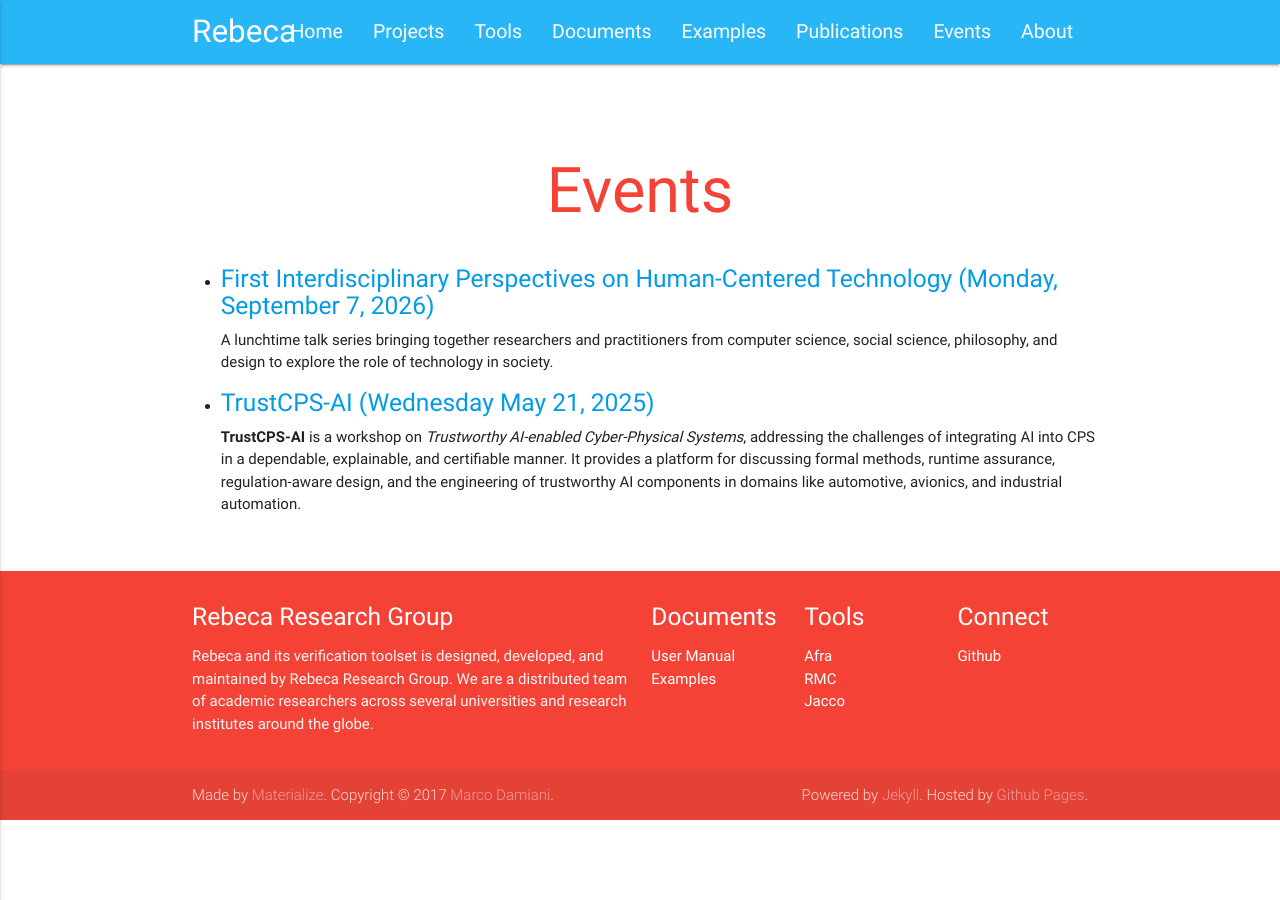
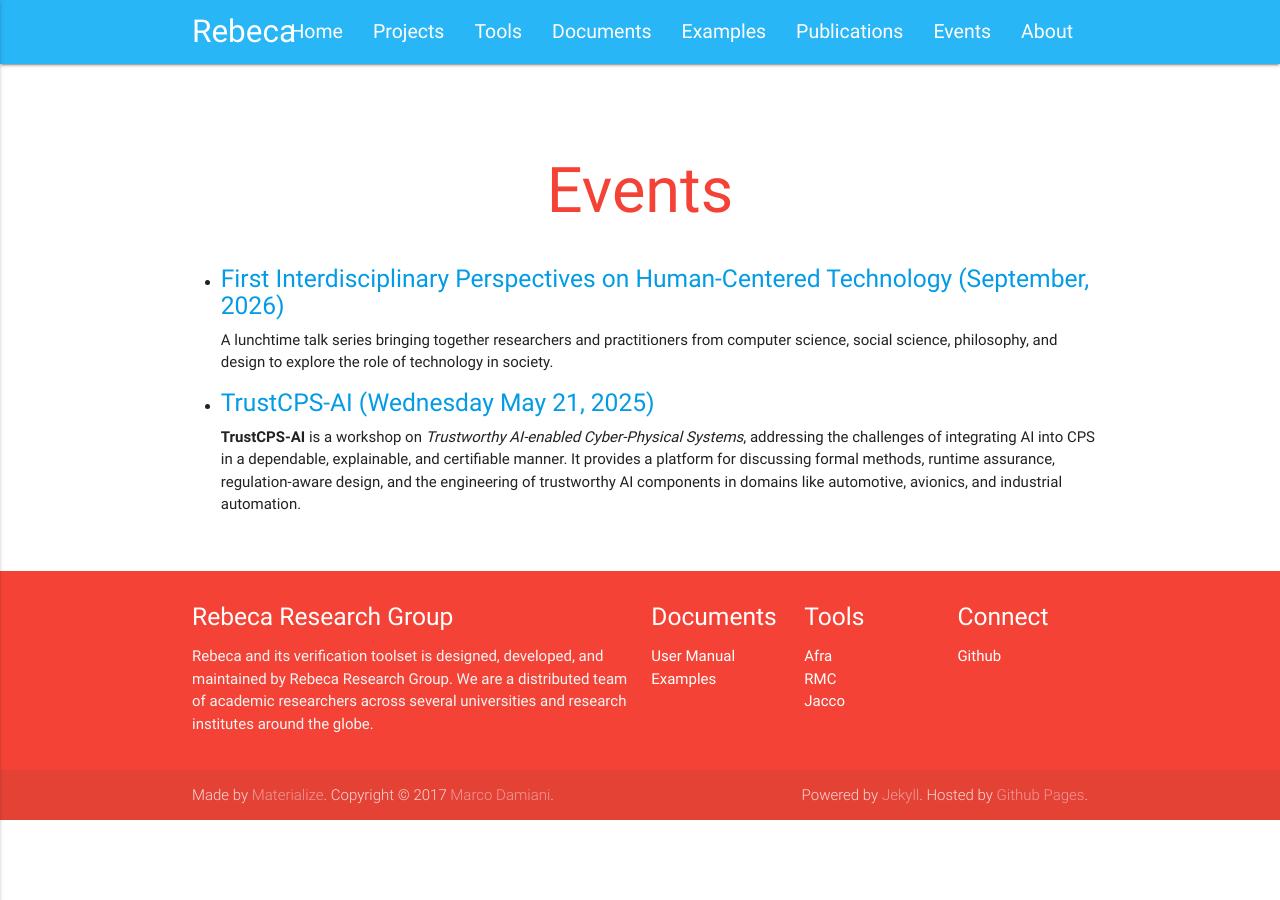
Before and after one commit to rebeca-lang/rebeca-lang.github.io, a Jekyll site: the page built from events.md, in a window 1280 px wide. Built offline with Jekyll 4.4.1, drawn with Linux system fonts in a browser that asks for light colours.

Commit message:
Update events.md

```diff
--- a/events.md
+++ b/events.md
@@ -11,7 +11,7 @@ title: Events
   <ul class="browser-default">
     <li>
       <p class="light">
-        <h5 class="Left"><a href="{{ "/events/ASSURE_HumanCenteredTechnology_FirstTalk/FirstTalkWeb.html" | relative_url }}">First Interdisciplinary Perspectives on Human-Centered Technology (Monday, September 7, 2026)</a></h5>
+        <h5 class="Left"><a href="{{ "/events/ASSURE_HumanCenteredTechnology_FirstTalk/FirstTalkWeb.html" | relative_url }}">First Interdisciplinary Perspectives on Human-Centered Technology (September, 2026)</a></h5>
         A lunchtime talk series bringing together researchers and practitioners from computer science, social science, philosophy, and design to explore the role of technology in society.
       </p>
     </li>
```
